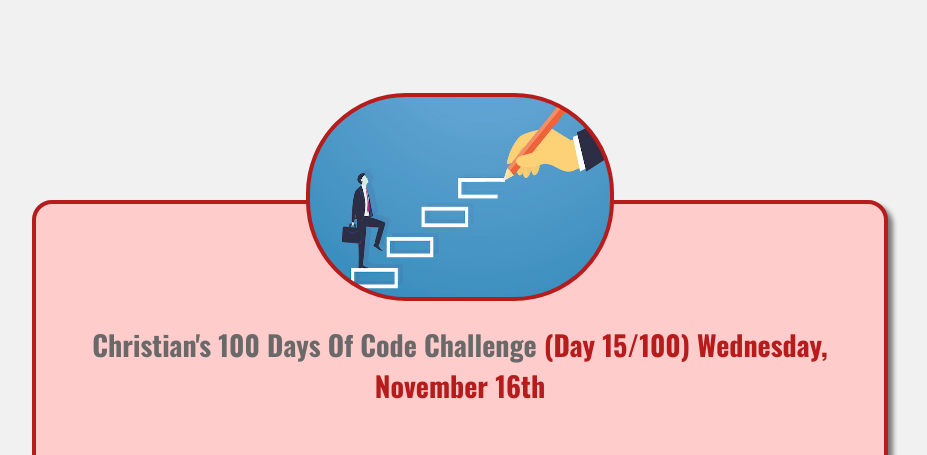
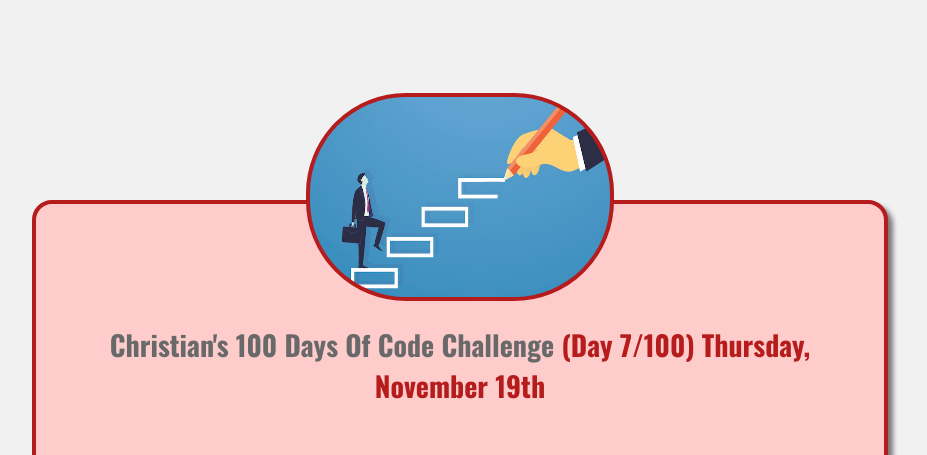
Before and after one commit to byaskew3/Roadmap-Website, a plain HTML site: page index.html in a window 1280 px wide. Shown: the top 455 px of the page, without its empty margins (180-1107 px from the left). Drawn offline with nearby package versions, Linux system fonts and the light colour scheme.

Commit message:
updated daily challenge

```diff
--- a/index.html
+++ b/index.html
@@ -18,7 +18,7 @@
       <img src="./images/success.jpg" alt="man-walking-up-steps" />
       <h1>
         Christian's 100 Days Of Code Challenge
-        <span>(Day 15/100) Wednesday, November 16th</span>
+        <span>(Day 7/100) Thursday, November 19th</span>
       </h1>
       <p id="todays-challenge">
         Understanding HTML & CSS Layouts & Positioning
```
